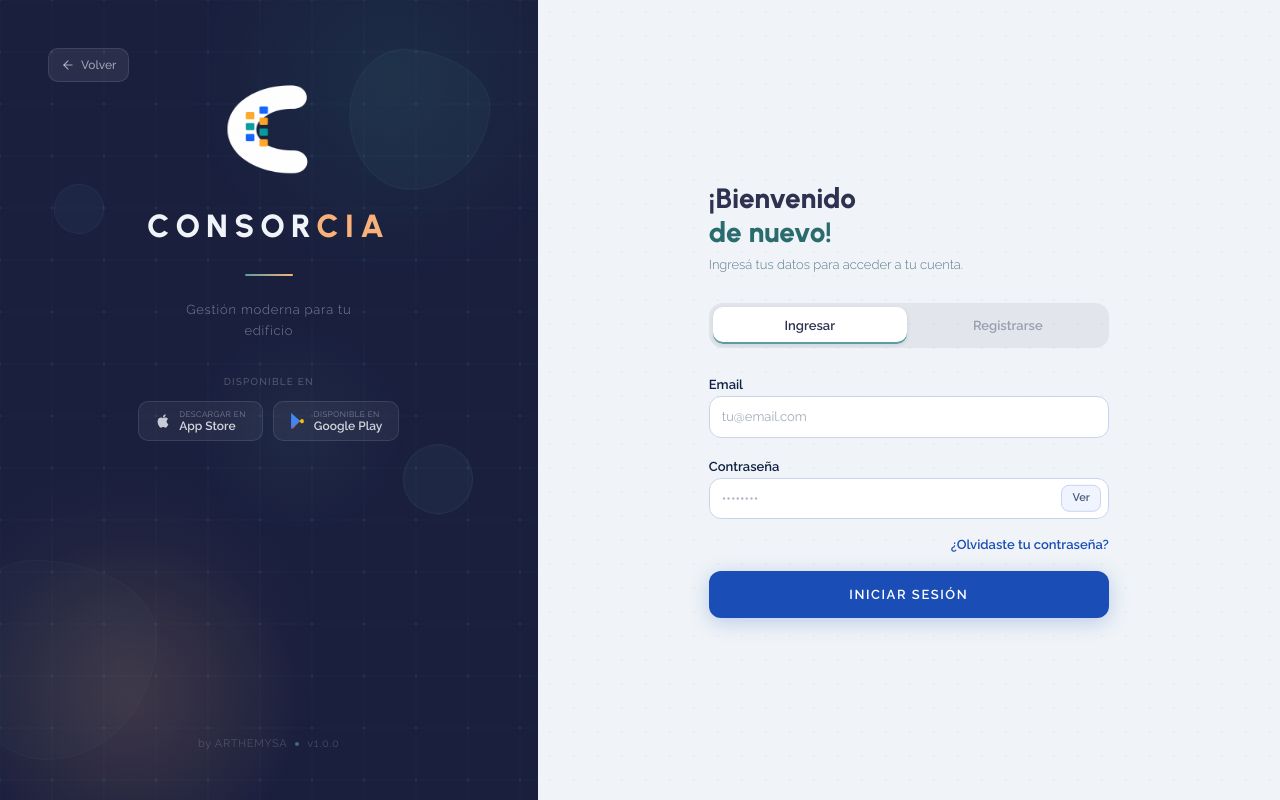
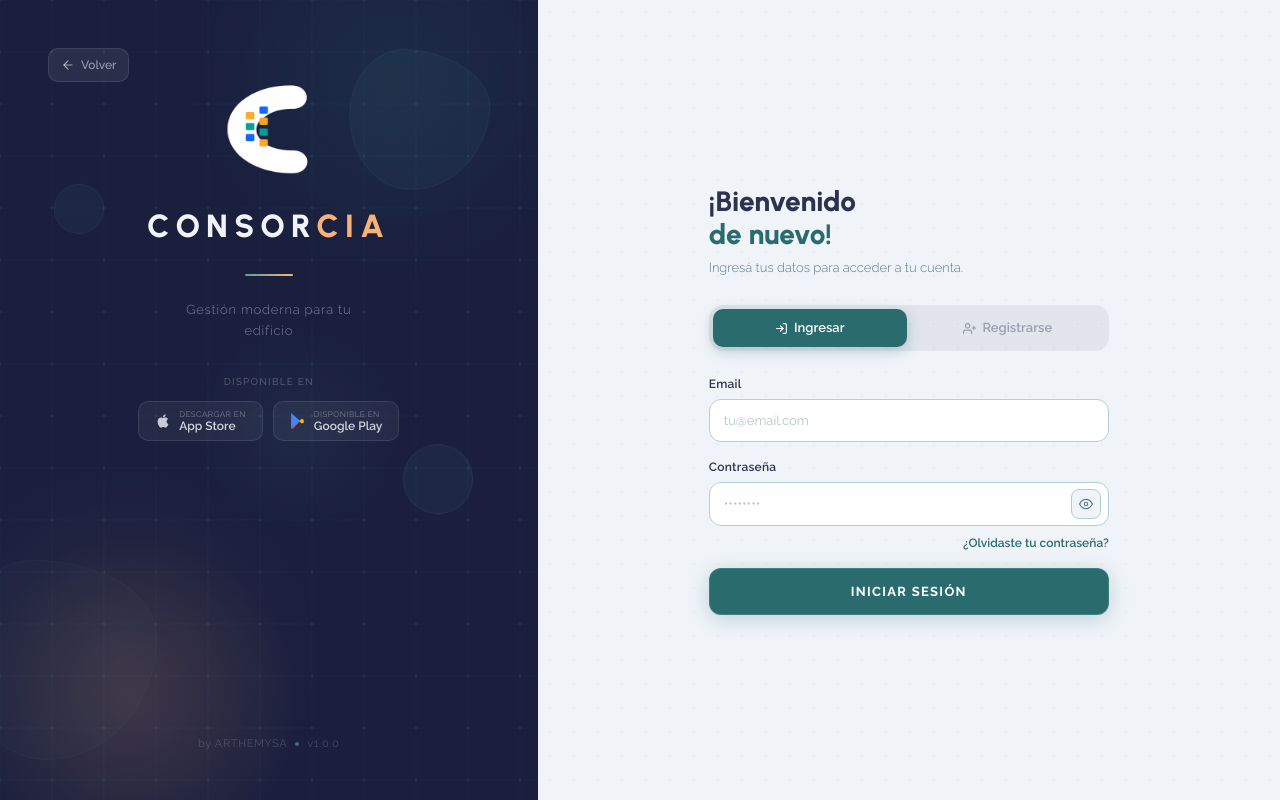
Before and after one commit to avrborges/consorcia-frontend, a React (Vite) app: page /login in a window 1280 px wide. Built offline with nearby package versions, Linux system fonts and the light colour scheme.

Commit message:
Nuevo LoginForm

```diff
--- a/src/features/auth/components/LoginForm.jsx
+++ b/src/features/auth/components/LoginForm.jsx
@@ -1,32 +1,118 @@
 import React, { useState } from "react";
+import { FiEye, FiEyeOff } from "react-icons/fi";
 import { useLogin } from "../hooks/useLogin";
 
 export default function LoginForm({ onSuccess, onBackHome, onRegister, onForgotPassword }) {
   const {
-    email,
-    setEmail,
-    password,
-    setPassword,
-    loading,
-    error,
-    submit,
-    clearError,
+    email, setEmail,
+    password, setPassword,
+    loading, error,
+    submit, clearError,
   } = useLogin({ onSuccess });
 
   const [showPassword, setShowPassword] = useState(false);
 
   return (
-    <form onSubmit={submit} className="space-y-4" aria-label="Formulario de login">
+    <form onSubmit={submit} style={{ display:"flex", flexDirection:"column", gap:16 }} aria-label="Formulario de login">
+
+      <style>{`
+        .lf-input {
+          width: 100%;
+          box-sizing: border-box;
+          border-radius: 12px;
+          padding: 11px 14px;
+          font-size: 13px;
+          font-family: 'Raleway', sans-serif;
+          font-weight: 400;
+          color: #2d3250;
+          background: #ffffff;
+          border: 1px solid #b0cfd0;
+          outline: none;
+          transition: border-color 0.15s, box-shadow 0.15s;
+        }
+        .lf-input::placeholder { color: rgba(91,122,138,0.45); }
+        .lf-input:focus {
+          border-color: #5b9ea0;
+          box-shadow: 0 0 0 3px rgba(91,158,160,0.15);
+        }
+        .lf-label {
+          font-family: 'Raleway', sans-serif;
+          font-size: 12px;
+          font-weight: 600;
+          color: #2d3250;
+          margin-bottom: 6px;
+          display: block;
+          letter-spacing: 0.02em;
+        }
+        .lf-btn-cta {
+          width: 100%;
+          padding: 13px;
+          border-radius: 12px;
+          font-size: 13px;
+          font-family: 'Raleway', sans-serif;
+          font-weight: 700;
+          letter-spacing: 0.1em;
+          color: #ffffff;
+          background: #2a6b6e;
+          border: 1px solid rgba(91,158,160,0.4);
+          box-shadow: 0 4px 20px rgba(42,107,110,0.25);
+          cursor: pointer;
+          touch-action: manipulation;
+          transition: background 0.18s, box-shadow 0.18s, transform 0.12s;
+          position: relative;
+          overflow: hidden;
+        }
+        .lf-btn-cta:hover:not(:disabled) {
+          background: #235b5e;
+          box-shadow: 0 6px 28px rgba(42,107,110,0.40);
+          transform: translateY(-1px);
+        }
+        .lf-btn-cta:active:not(:disabled) { transform: scale(0.97); }
+        .lf-btn-cta:disabled { opacity: 0.6; cursor: not-allowed; }
+
+        .lf-btn-show {
+          position: absolute;
+          right: 8px;
+          top: 50%;
+          transform: translateY(-50%);
+          display: flex;
+          align-items: center;
+          justify-content: center;
+          width: 30px;
+          height: 30px;
+          border-radius: 8px;
+          background: #f0f4f8;
+          border: 1px solid #b0cfd0;
+          color: #5b7a8a;
+          cursor: pointer;
+          touch-action: manipulation;
+          transition: background 0.15s, color 0.15s;
+        }
+        .lf-btn-show:hover { background: #e0ecee; color: #2a6b6e; }
+
+        @keyframes spin { to { transform: rotate(360deg); } }
+        .lf-spinner {
+          width: 15px; height: 15px;
+          border: 2px solid rgba(255,255,255,0.35);
+          border-top-color: #fff;
+          border-radius: 50%;
+          animation: spin 0.7s linear infinite;
+          flex-shrink: 0;
+        }
+      `}</style>
 
       {/* Error */}
       {error && (
         <div
           role="alert"
-          className="rounded-xl px-3 py-2.5 text-sm"
           style={{
+            borderRadius: 10,
+            padding: "10px 14px",
             background: "#fee2e2",
             color: "#b91c1c",
             border: "1px solid rgba(185,28,28,0.15)",
+            fontFamily: "'Raleway', sans-serif",
+            fontSize: 13,
           }}
         >
           {error}
@@ -34,10 +120,8 @@
       )}
 
       {/* Email */}
-      <div className="space-y-1.5">
-        <label className="text-[#0F2044] text-[13px] font-semibold">
-          Email
-        </label>
+      <div>
+        <label className="lf-label">Email</label>
         <input
           type="email"
           value={email}
@@ -45,30 +129,14 @@
           placeholder="tu@email.com"
           autoComplete="email"
           required
-          className="
-            w-full rounded-xl
-            px-3 py-2.5
-            text-[#0F2044] text-[13px]
-            placeholder:text-[#4A5A7A]/50
-            outline-none
-            transition duration-150
-            focus:ring-2 focus:ring-[#0EA5A0]/40
-          "
-          style={{
-            background: "#ffffff",
-            border: "1px solid #C8D4EE",
-          }}
-          onFocus={e => e.target.style.borderColor = "#0EA5A0"}
-          onBlur={e => e.target.style.borderColor = "#C8D4EE"}
+          className="lf-input"
         />
       </div>
 
       {/* Password */}
-      <div className="space-y-1.5">
-        <label className="text-[#0F2044] text-[13px] font-semibold">
-          Contraseña
-        </label>
-        <div className="relative">
+      <div>
+        <label className="lf-label">Contraseña</label>
+        <div style={{ position:"relative" }}>
           <input
             type={showPassword ? "text" : "password"}
             value={password}
@@ -76,58 +144,39 @@
             placeholder="••••••••"
             autoComplete="current-password"
             required
-            className="
-              w-full rounded-xl
-              px-3 py-2.5 pr-20
-              text-[#0F2044] text-[13px]
-              placeholder:text-[#4A5A7A]/50
-              outline-none
-              transition duration-150
-              focus:ring-2 focus:ring-[#0EA5A0]/40
-            "
-            style={{
-              background: "#ffffff",
-              border: "1px solid #C8D4EE",
-            }}
-            onFocus={e => e.target.style.borderColor = "#0EA5A0"}
-            onBlur={e => e.target.style.borderColor = "#C8D4EE"}
+            className="lf-input"
+            style={{ paddingRight: 48 }}
           />
           <button
             type="button"
             onClick={() => setShowPassword(v => !v)}
             aria-label={showPassword ? "Ocultar contraseña" : "Mostrar contraseña"}
-            className="
-              absolute right-2 top-1/2 -translate-y-1/2
-              px-2.5 py-1 rounded-lg
-              text-[#4A5A7A] text-[11px] font-semibold
-              transition-colors duration-150
-              focus:outline-none focus-visible:ring-2
-              focus-visible:ring-[#0EA5A0]
-            "
-            style={{
-              background: "#F0F4FF",
-              border: "1px solid #C8D4EE",
-              touchAction: "manipulation",
-            }}
+            className="lf-btn-show"
           >
-            {showPassword ? "Ocultar" : "Ver"}
+            {showPassword ? <FiEyeOff size={14} /> : <FiEye size={14} />}
           </button>
         </div>
       </div>
 
       {/* ¿Olvidaste tu contraseña? */}
-      <div className="flex justify-end">
+      <div style={{ display:"flex", justifyContent:"flex-end", marginTop:-8 }}>
         <button
           type="button"
           onClick={onForgotPassword}
-          className="
-            text-[13px] font-semibold
-            text-[#1A4DB5] hover:text-[#0EA5A0]
-            transition-colors duration-150
-            focus:outline-none focus-visible:ring-2
-            focus-visible:ring-[#0EA5A0] rounded-sm
-          "
-          style={{ touchAction: "manipulation" }}
+          style={{
+            background: "none",
+            border: "none",
+            fontFamily: "'Raleway', sans-serif",
+            fontSize: 12,
+            fontWeight: 600,
+            color: "#2a6b6e",
+            cursor: "pointer",
+            touchAction: "manipulation",
+            transition: "color 0.15s",
+            padding: 0,
+          }}
+          onMouseEnter={e => e.currentTarget.style.color = "#5b9ea0"}
+          onMouseLeave={e => e.currentTarget.style.color = "#2a6b6e"}
         >
           ¿Olvidaste tu contraseña?
         </button>
@@ -138,39 +187,10 @@
         type="submit"
         disabled={loading}
         aria-label="Iniciar sesión"
-        className="
-          group relative overflow-hidden
-          w-full rounded-xl
-          px-6 py-[13px]
-          font-semibold text-white
-          text-[13px] tracking-[0.12em]
-          transition-[transform,box-shadow] duration-200 ease-out
-          hover:-translate-y-px
-          active:scale-[0.97]
-          disabled:opacity-60 disabled:cursor-not-allowed disabled:transform-none
-          focus:outline-none
-          focus-visible:ring-2
-          focus-visible:ring-[#0EA5A0]
-          focus-visible:ring-offset-2
-          focus-visible:ring-offset-[#F0F4FF]
-        "
-        style={{
-          background: "#1A4DB5",
-          border: "1px solid rgba(26,77,181,0.35)",
-          boxShadow: "0 4px 20px rgba(26,77,181,0.25)",
-          touchAction: "manipulation",
-        }}
-        onMouseEnter={e => !loading && (e.currentTarget.style.boxShadow = "0 6px 28px rgba(26,77,181,0.35)")}
-        onMouseLeave={e => !loading && (e.currentTarget.style.boxShadow = "0 4px 20px rgba(26,77,181,0.25)")}
+        className="lf-btn-cta"
       >
-        <span
-          aria-hidden="true"
-          className="pointer-events-none absolute inset-0 opacity-0 group-hover:opacity-100 transition-opacity duration-300 bg-white/10"
-        />
-        <span className="relative z-10 flex items-center justify-center gap-2">
-          {loading && (
-            <span className="h-4 w-4 animate-spin rounded-full border-2 border-white border-t-transparent" />
-          )}
+        <span style={{ position:"relative", zIndex:1, display:"flex", alignItems:"center", justifyContent:"center", gap:8 }}>
+          {loading && <span className="lf-spinner" />}
           {loading ? "Ingresando…" : "INICIAR SESIÓN"}
         </span>
       </button>
--- a/src/pages/LoginPage.jsx
+++ b/src/pages/LoginPage.jsx
@@ -1,6 +1,6 @@
 import React, { useState, useEffect, useRef } from "react";
 import { useNavigate } from "react-router-dom";
-import { FiArrowLeft } from "react-icons/fi";
+import { FiArrowLeft, FiLogIn, FiUserPlus } from "react-icons/fi";
 import logoConsorcia from "../assets/img/consorcia.png";
 import LoginForm from "../features/auth/components/LoginForm";
 
@@ -353,8 +353,8 @@
             }}
           >
             {[
-              { id:"login",    label:"Ingresar"    },
-              { id:"register", label:"Registrarse" },
+              { id:"login",    label:"Ingresar",    Icon: FiLogIn    },
+              { id:"register", label:"Registrarse", Icon: FiUserPlus },
             ].map((tab) => (
               <button
                 key={tab.id}
@@ -371,13 +371,13 @@
                   fontSize:13, fontFamily:"'Raleway', sans-serif", fontWeight:600,
                   cursor:"pointer", touchAction:"manipulation",
                   transition:"all 0.2s", outline:"none",
-                  background: activeTab === tab.id ? "#ffffff" : "transparent",
-                  color:      activeTab === tab.id ? "#2d3250" : "rgba(45,50,80,0.4)",
-                  boxShadow:  activeTab === tab.id
-                    ? "0 1px 4px rgba(45,50,80,0.10), inset 0 -2px 0 #5b9ea0"
-                    : "none",
+                  display:"flex", alignItems:"center", justifyContent:"center", gap:6,
+                  background: activeTab === tab.id ? "#2a6b6e" : "transparent",
+                  color:      activeTab === tab.id ? "#ffffff" : "rgba(45,50,80,0.4)",
+                  boxShadow:  activeTab === tab.id ? "0 4px 14px rgba(42,107,110,0.30)" : "none",
                 }}
               >
+                <tab.Icon size={13} />
                 {tab.label}
               </button>
             ))}
```
